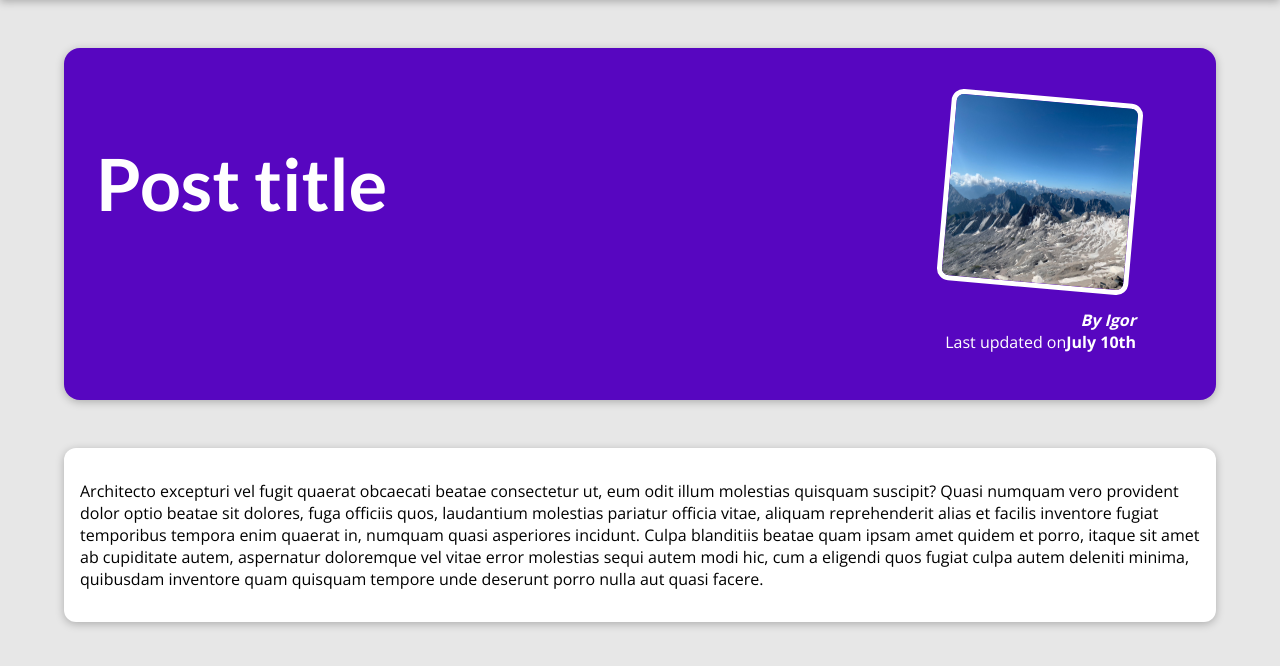
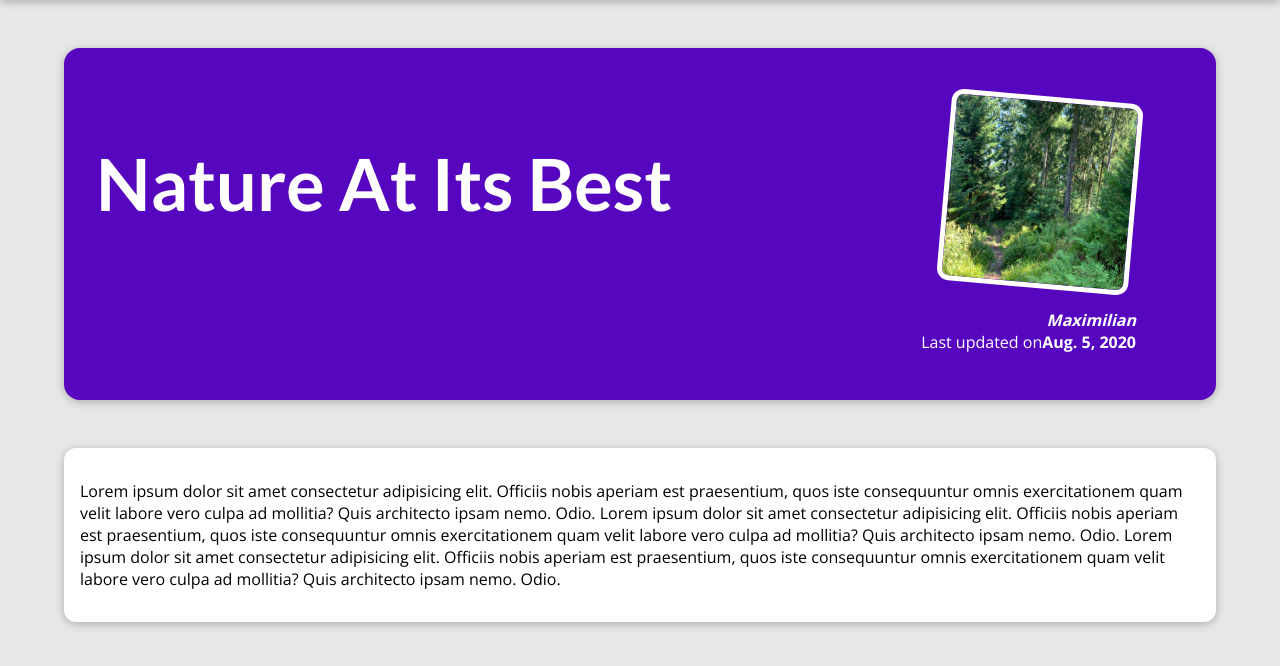
Before and after one commit to kavliukigor/Django-course, a Django app: page /posts/into-the-woods in a window 1280 px wide. Shown: the part 80-746 px from the top of the page. Run offline with Django 5.2, Linux system fonts and the light colour scheme.

Commit message:
feat: Add blog post data structure and enhance views to display latest posts and individual post details

```diff
--- a/my_site/blog/templates/blog/index.html
+++ b/my_site/blog/templates/blog/index.html
@@ -22,7 +22,9 @@
     <section id='latest-posts'>
         <h2>My latest thoughts</h2>
         <ul>
-            {%include "blog/includes/post.html"%}
+            {%for post in posts%}
+                {%include "blog/includes/post.html"%}
+            {%endfor%}
         </ul>
     </section>
 
--- a/my_site/blog/templates/blog/post-detail.html
+++ b/my_site/blog/templates/blog/post-detail.html
@@ -2,7 +2,7 @@
 {%load static%}
 
 {%block title%}
-This post title
+{{post.title}}
 {%endblock%}
 
 {%block css_files%}
@@ -11,19 +11,19 @@ This post title
 
 {%block content%}
     <section id='summary'>
-        <h2>Post title</h2>
+        <h2>{{post.title}}</h2>
         <article>
-            <img src='{%static "blog/images/mountains.jpg"%}' alt=''/>
-            <address>By Igor</address>
+            <img src="{%static "blog/images/"|add:post.image%}" alt=''/>
+            <address>{{post.author}}</address>
             <div>
-                Last updated on<time>July 10th</time>
+                Last updated on<time>{{post.date}}</time>
             </div>
         </article>
     </section>
 
     <main>
         <p>
-            {% lorem 1 b random %}
+            {{post.content}}
         </p>
     </main>
 {%endblock%}
--- a/my_site/blog/views.py
+++ b/my_site/blog/views.py
@@ -1,12 +1,91 @@
+from datetime import date
+
 from django.shortcuts import render
 
+all_posts = [
+    {
+        "slug": "hike-in-the-mountains",
+        "image": "mountains.jpg",
+        "author": "Igor",
+        "date": date(2021, 7, 21),
+        "title": "Mountain Hiking",
+        "excerpt": "There's nothing like the views you get when hiking in the mountains! And I wasn't even prepared for what happened whilst I was enjoying the view!",
+        "content": """
+          Lorem ipsum dolor sit amet consectetur adipisicing elit. Officiis nobis
+          aperiam est praesentium, quos iste consequuntur omnis exercitationem quam
+          velit labore vero culpa ad mollitia? Quis architecto ipsam nemo. Odio.
+
+          Lorem ipsum dolor sit amet consectetur adipisicing elit. Officiis nobis
+          aperiam est praesentium, quos iste consequuntur omnis exercitationem quam
+          velit labore vero culpa ad mollitia? Quis architecto ipsam nemo. Odio.
+
+          Lorem ipsum dolor sit amet consectetur adipisicing elit. Officiis nobis
+          aperiam est praesentium, quos iste consequuntur omnis exercitationem quam
+          velit labore vero culpa ad mollitia? Quis architecto ipsam nemo. Odio.
+        """
+    },
+    {
+        "slug": "programming-is-fun",
+        "image": "coding.jpg",
+        "author": "Igor",
+        "date": date(2022, 3, 10),
+        "title": "Programming Is Great!",
+        "excerpt": "Did you ever spend hours searching that one error in your code? Yep - that's what happened to me yesterday...",
+        "content": """
+          Lorem ipsum dolor sit amet consectetur adipisicing elit. Officiis nobis
+          aperiam est praesentium, quos iste consequuntur omnis exercitationem quam
+          velit labore vero culpa ad mollitia? Quis architecto ipsam nemo. Odio.
+
+          Lorem ipsum dolor sit amet consectetur adipisicing elit. Officiis nobis
+          aperiam est praesentium, quos iste consequuntur omnis exercitationem quam
+          velit labore vero culpa ad mollitia? Quis architecto ipsam nemo. Odio.
+
+          Lorem ipsum dolor sit amet consectetur adipisicing elit. Officiis nobis
+          aperiam est praesentium, quos iste consequuntur omnis exercitationem quam
+          velit labore vero culpa ad mollitia? Quis architecto ipsam nemo. Odio.
+        """
+    },
+    {
+        "slug": "into-the-woods",
+        "image": "woods.jpg",
+        "author": "Maximilian",
+        "date": date(2020, 8, 5),
+        "title": "Nature At Its Best",
+        "excerpt": "Nature is amazing! The amount of inspiration I get when walking in nature is incredible!",
+        "content": """
+          Lorem ipsum dolor sit amet consectetur adipisicing elit. Officiis nobis
+          aperiam est praesentium, quos iste consequuntur omnis exercitationem quam
+          velit labore vero culpa ad mollitia? Quis architecto ipsam nemo. Odio.
+
+          Lorem ipsum dolor sit amet consectetur adipisicing elit. Officiis nobis
+          aperiam est praesentium, quos iste consequuntur omnis exercitationem quam
+          velit labore vero culpa ad mollitia? Quis architecto ipsam nemo. Odio.
+
+          Lorem ipsum dolor sit amet consectetur adipisicing elit. Officiis nobis
+          aperiam est praesentium, quos iste consequuntur omnis exercitationem quam
+          velit labore vero culpa ad mollitia? Quis architecto ipsam nemo. Odio.
+        """
+    }
+]
 # Create your views here.
 
+def get_date(post):
+    return post['date']
+
 def index(request):
-    return render(request, 'blog/index.html')
+    sorted_posts=sorted(all_posts, key=get_date)
+    latest_posts=sorted_posts[-3:]
+    return render(request, 'blog/index.html', {
+        'posts':latest_posts
+    })
 
 def posts(request):
-    return render(request, 'blog/all-posts.html')
+    return render(request, 'blog/all-posts.html',{
+        "all_posts": all_posts
+    })
 
 def single_post(request,slug):
-    return render(request, 'blog/post-detail.html')
+    ident_post= next(post for post in all_posts if post['slug']==slug)
+    return render(request, 'blog/post-detail.html',{
+        'post': ident_post
+    })
```
Also changed, not shown: my_site/blog/templates/blog/all-posts.html (+2 -5 lines), my_site/blog/templates/blog/includes/post.html (+4 -5 lines).
